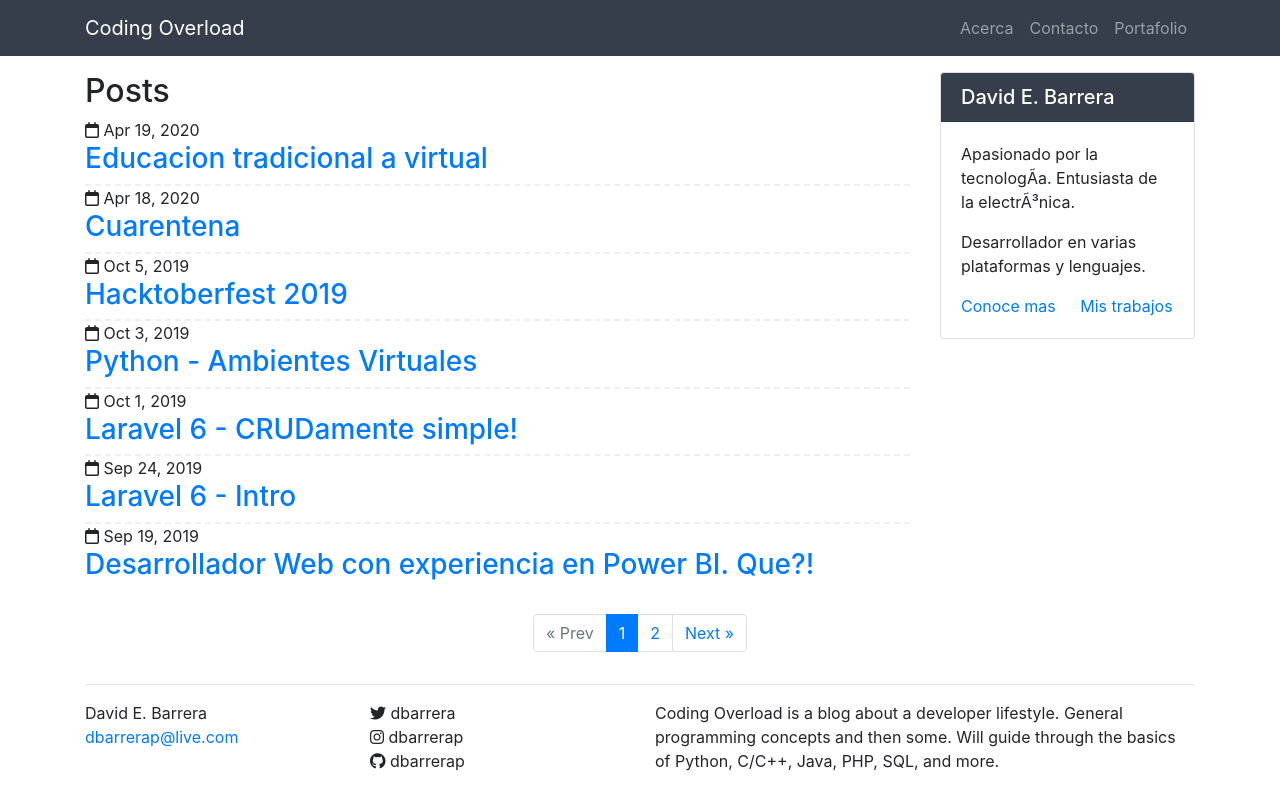
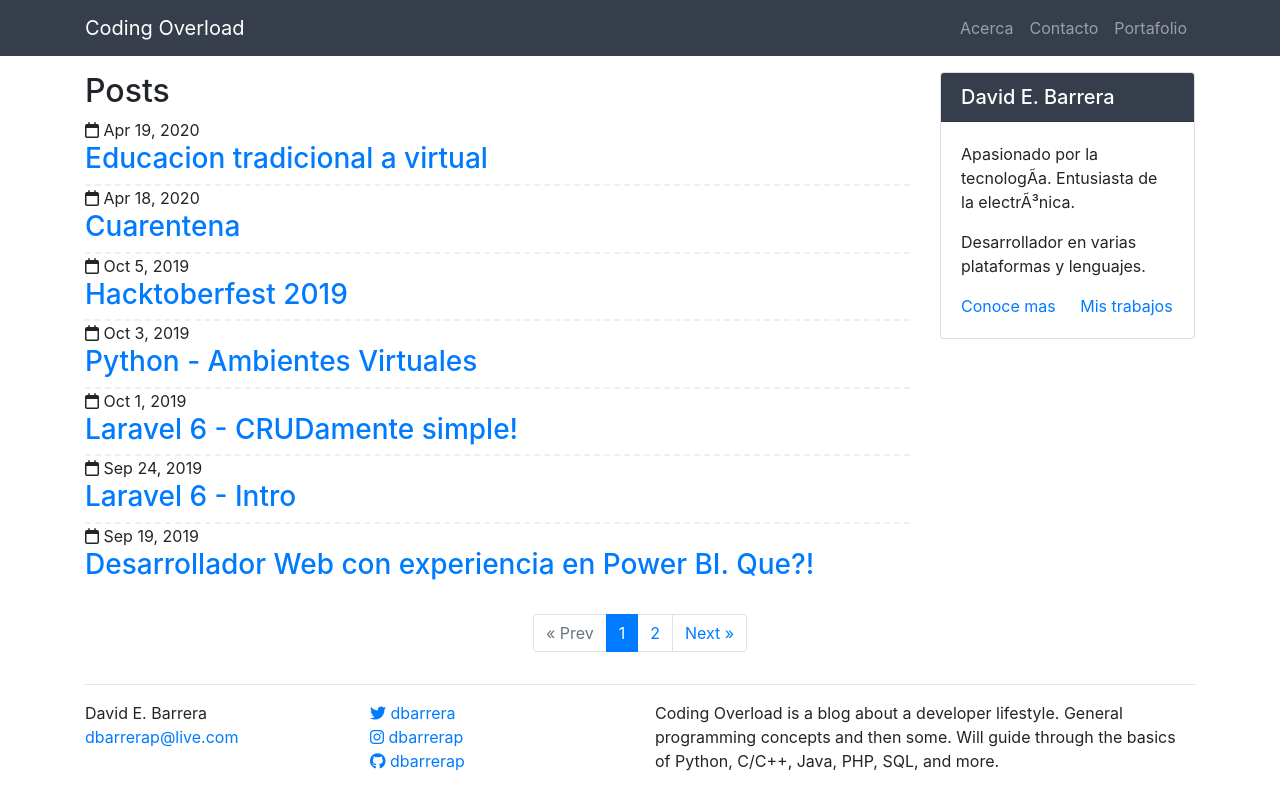
Before and after one commit to dbarrerap/dbarrerap.github.io, a Jekyll site: the page built from index.html, in a window 1280 px wide. Shown: the top 810 px of the page. Built offline with Jekyll 4.4.1, drawn with Linux system fonts in a browser that asks for light colours; nearby versions of some CDN libraries; the list of posts is cut into pages by our own code.

Commit message:
Update Layout and Social

```diff
--- a/_includes/head.html
+++ b/_includes/head.html
@@ -1,7 +1,7 @@
 <head>
     <meta charset="ISO-8859-1">
     <meta http-equiv="X-UA-Compatible" content="IE=edge">
-    <title>{{ site.title }}</title>
+    <title>{{ site.title }}{% if page.title %} - {{ page.title }}{% endif %}</title>
     <meta name="viewport" content="width=device-width, initial-scale=1">
     <link rel="stylesheet" href="https://stackpath.bootstrapcdn.com/bootstrap/4.4.1/css/bootstrap.min.css" integrity="sha384-Vkoo8x4CGsO3+Hhxv8T/Q5PaXtkKtu6ug5TOeNV6gBiFeWPGFN9MuhOf23Q9Ifjh" crossorigin="anonymous">
     <link rel="stylesheet" href="{{ '/assets/css/style.css' | relative_url }}" />
--- a/_includes/social.html
+++ b/_includes/social.html
@@ -1,5 +1,17 @@
 <ul class="list-unstyled">
-    <li><i class="fab fa-twitter"></i> {{ site.twitter_username }}</li>
-    <li><i class="fab fa-instagram"></i> {{ site.instagram_username }}</li>
-    <li><i class="fab fa-github"></i> {{ site.github_username }}</li>
+    <li>
+        <a href="https://twitter.com/{{ site.twitter_username }}">
+            <i class="fab fa-twitter"></i> {{ site.twitter_username }}
+        </a>
+    </li>
+    <li>
+        <a href="https://instagram.com/{{ site.instagram_username }}">
+            <i class="fab fa-instagram"></i> {{ site.instagram_username }}
+        </a>
+    </li>
+    <li>
+        <a href="https://github.com/{{ site.github_username }}">
+            <i class="fab fa-github"></i> {{ site.github_username }}
+        </a>
+    </li>
 </ul>
--- a/_layouts/post.html
+++ b/_layouts/post.html
@@ -5,7 +5,7 @@
   <header class="text-center mb-3">
     <h1>{{ page.title | escape }}</h1>
     <div class="row text-muted">
-      <div class="col-md-2 offset-md-4"><i class="far fa-user"></i> David E. Barrera</div>
+      <div class="col-md-2 offset-md-4"><i class="far fa-user"></i> {{ page.author | default: 'admin' }}</div>
       <div class="col-md-2">
         <time datetime="{{ page.date | date_to_xmlschema }}" itemprop="datePublished">
           {%- assign date_format = site.minima.date_format | default: "%b %-d, %Y" -%}
```
